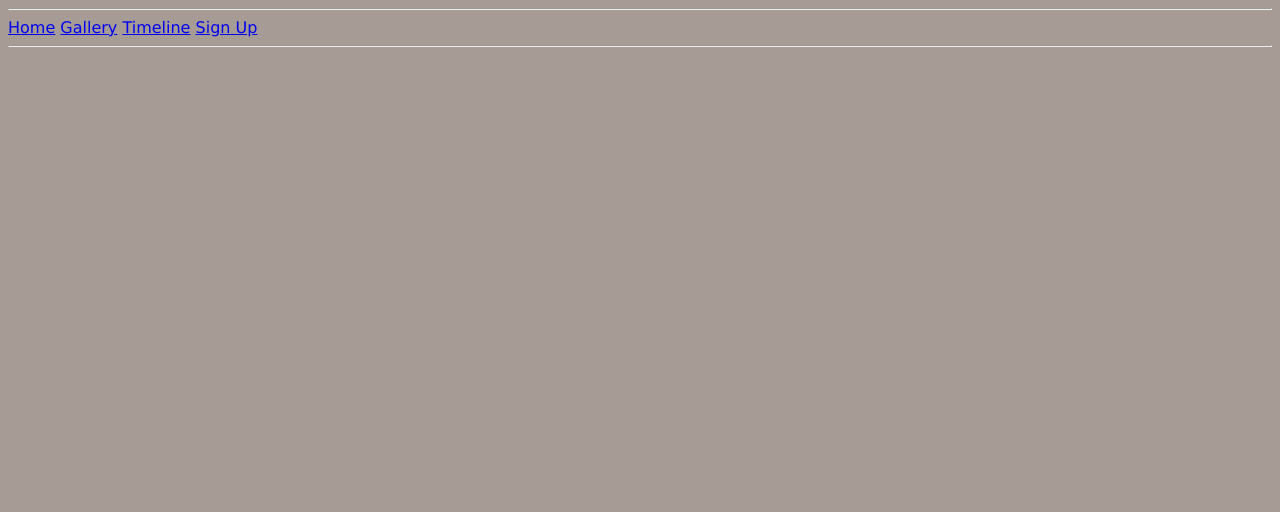
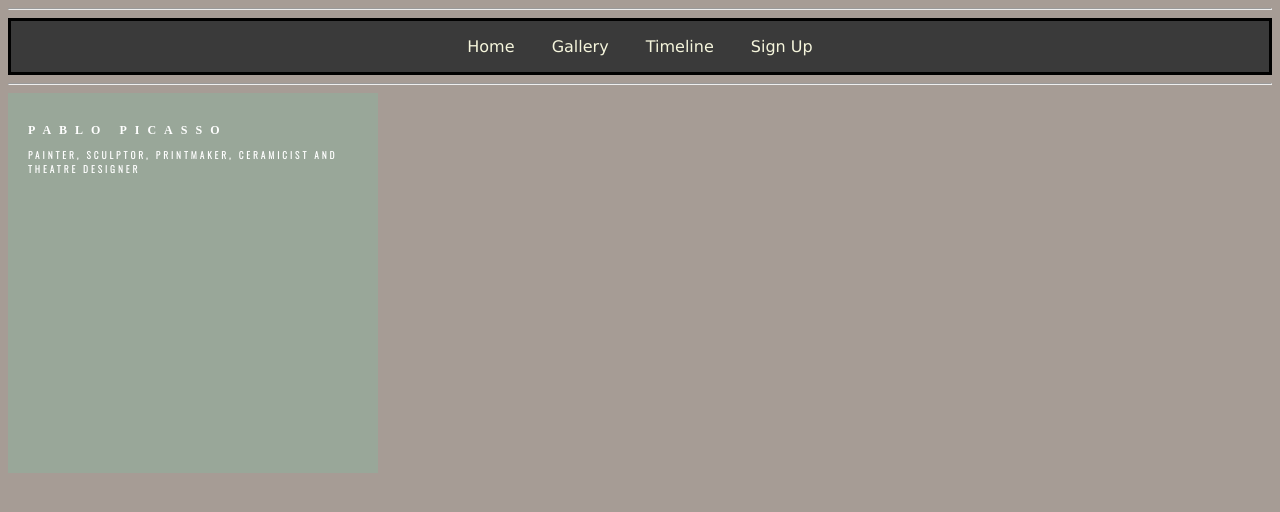
Before and after one commit to mariaarnesson/pablo_picasso_biography, a plain HTML site: page index.html in a window 1280 px wide. Drawn offline with nearby package versions, Linux system fonts and the light colour scheme; files that its build step writes are made by us from their sources.

Commit message:
Add style for heading and description.

```diff
--- a/index.html
+++ b/index.html
@@ -22,5 +22,12 @@
         </nav>
     <hr>
     </header>
+    <section id="start">
+        <div id="first-picture" class="first-picture"></div>
+        <div id="description">
+            <h2>Pablo Picasso</h2>
+            <h3>painter, sculptor, printmaker, ceramicist and theatre designer</h3>
+        </div>
+    </section>
     </body>
 </html>
--- a/style.css
+++ b/style.css
@@ -4,3 +4,55 @@
     font-family:'Lucida Sans', 'Lucida Sans Regular', 'Lucida Grande', 'Lucida Sans Unicode', Geneva, Verdana, sans-serif;
     background-color: #a69c95;
 }
+nav {
+	padding: 1rem;
+  background-color:#3a3a3a;
+  border-style: solid;
+  text-align: center;
+  box-sizing: border-box;
+}
+
+nav > a {
+	text-decoration: none;
+	color: beige;
+	margin: 1rem;
+}
+
+nav > a:hover {
+	color: silver;
+}
+/* text-description */
+#description {
+    font-size: 50%;
+    font-family: Oswald, sans-serif;
+    text-transform: uppercase;
+    letter-spacing: 3px;
+    width: 350px;
+    height: 350px;
+    padding-top: 30px;
+    padding-left: 20px;
+    background-color: rgba(142, 179, 158, 0.511);
+    bottom: 50px;
+    right: 150px;
+    position:static;
+    }
+#description, #description h2 {
+color: #fff;
+}
+
+h1 {
+font-size: 200%;
+font-family:cursive;
+color:rgba(0, 0, 0, 0.284);
+text-align: center;
+text-decoration:solid;
+text-transform: none;
+
+}
+h2 {
+font-family: Dancing-script;
+text-align: center center;
+text-emphasis:inherit;
+letter-spacing: 8px;
+margin-top: 0%;
+}
```
